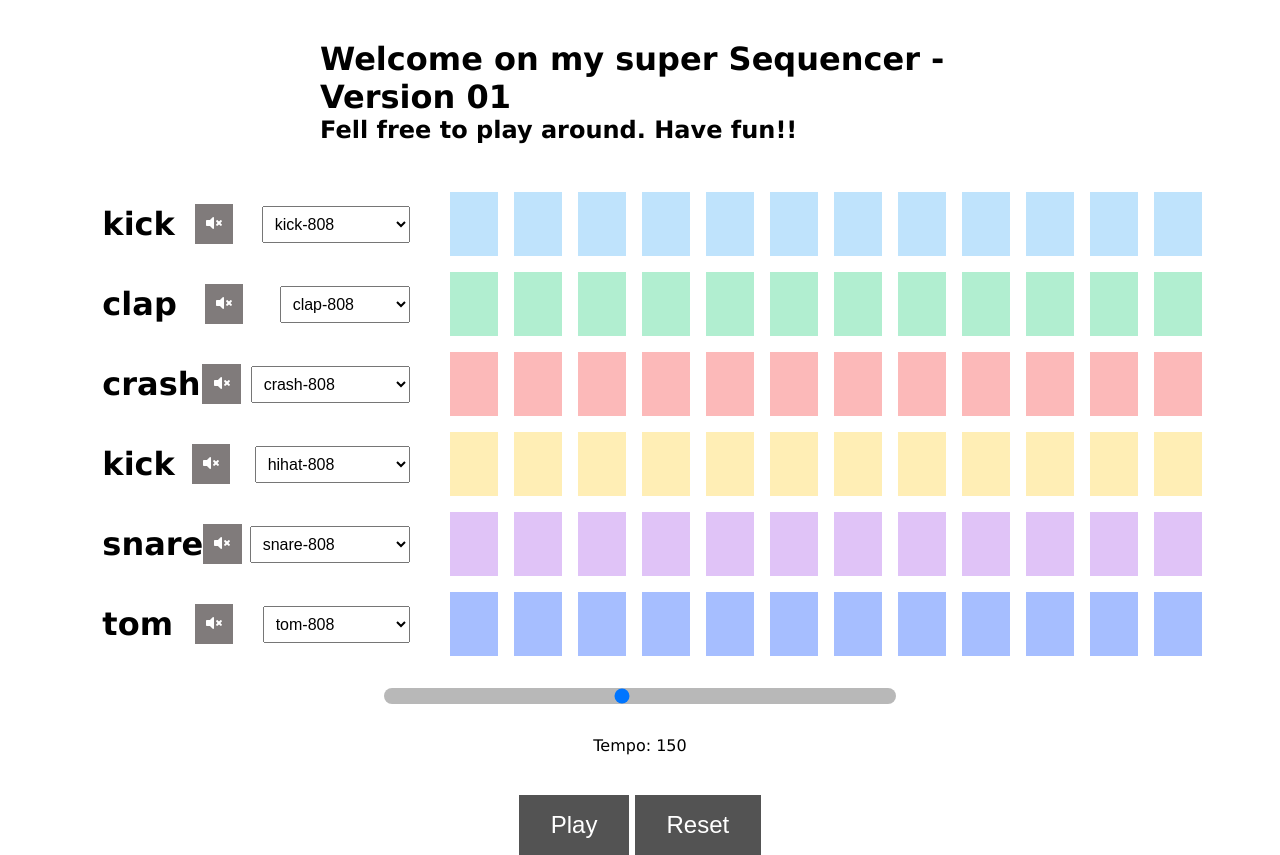
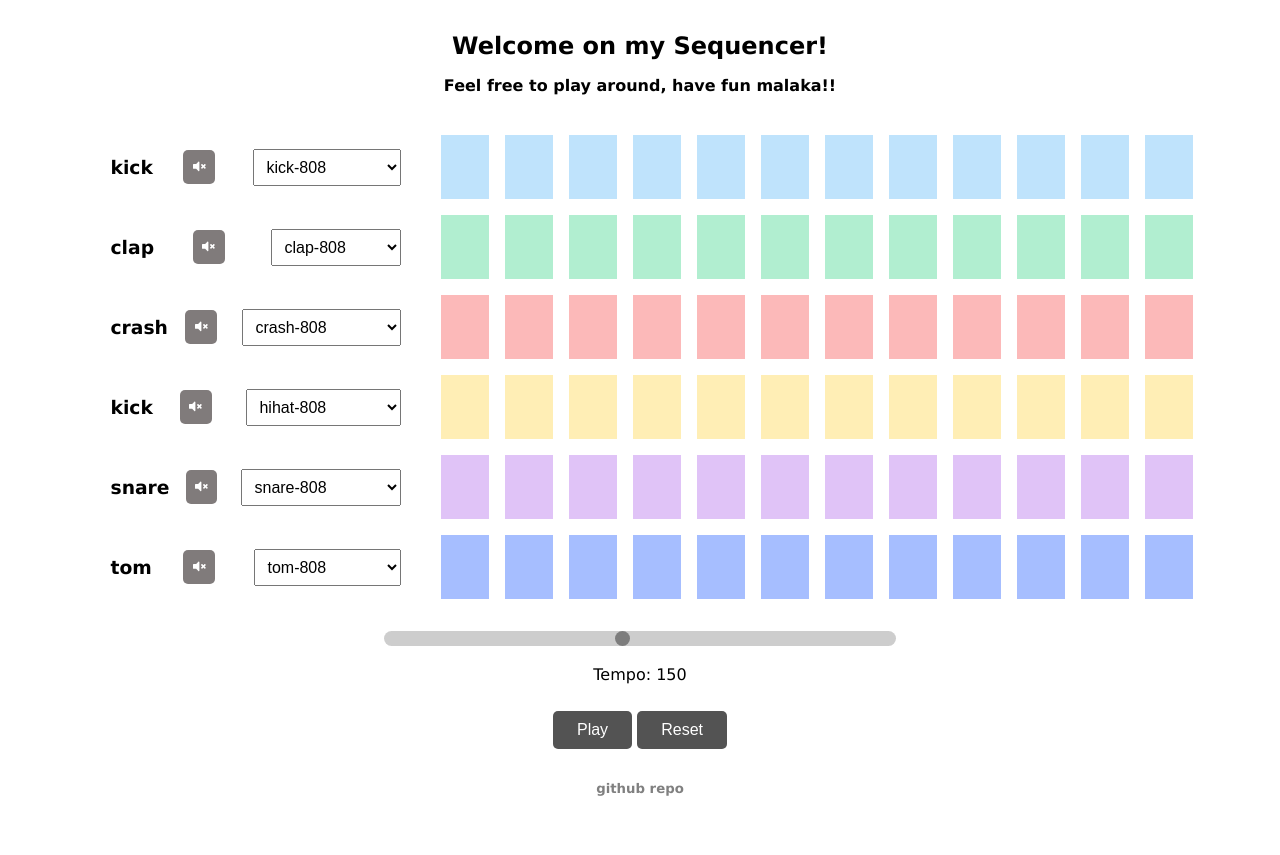
Before and after one commit to marcusbey/beatmaker_js, a PHP site: page / in a window 1280 px wide. After the commit the page ends 796 px from the top, so only its background shows below. Run offline with PHP 8.4, Linux system fonts and the light colour scheme.

Commit message:
a bit of styling

```diff
--- a/home.html
+++ b/home.html
@@ -10,14 +10,14 @@
 <body>
     <div class="container">
         <div class="intro">
-            <h1>Welcome on my super Sequencer - Version 01</h1>
-            <h2>Fell free to play around. Have fun!!</h2>
+            <h1>Welcome on my Sequencer!</h1>
+            <h2>Feel free to play around, have fun malaka!!</h2>
         </div>
 
         <div class="sequencer">
             <div class="track track-kick">
                 <div class="controls">
-                    <h1>kick</h1>
+                    <h3>kick</h3>
                     <button class="mute volume-kick"  data-track="0">
                         <i class="fas fa-volume-mute"></i>
                     </button>
@@ -53,7 +53,7 @@
 
             <div class="track track-clap">
                 <div class="controls">
-                    <h1>clap</h1>
+                    <h3>clap</h3>
                     <button class="mute volume-clap"  data-track="1">
                         <i class="fas fa-volume-mute"></i>
                     </button>
@@ -85,7 +85,7 @@
 
             <div class="track track-crash">
                 <div class="controls">
-                    <h1>crash</h1>
+                    <h3>crash</h3>
                     <button class="mute volume-crash"  data-track="2">
                         <i class="fas fa-volume-mute"></i>
                     </button>
@@ -114,7 +114,7 @@
 
             <div class="track track-hihat">
                 <div class="controls">
-                    <h1>kick</h1>
+                    <h3>kick</h3>
                     <button class="mute volume-hihat"  data-track="3">
                         <i class="fas fa-volume-mute"></i>
                     </button>
@@ -150,7 +150,7 @@
 
             <div class="track track-snare">
                 <div class="controls">
-                    <h1>snare</h1>
+                    <h3>snare</h3>
                     <button class="mute volume-snare"  data-track="4">
                         <i class="fas fa-volume-mute"></i>
                     </button>
@@ -189,7 +189,7 @@
 
             <div class="track track-tom">
                 <div class="controls">
-                    <h1>tom</h1>
+                    <h3>tom</h3>
                     <button class="mute volume-tom"  data-track="5">
                         <i class="fas fa-volume-mute"></i>
                     </button>
@@ -241,7 +241,10 @@
         <audio class="hihat-sound" src="./allSounds/hihat-analog.wav"></audio>
         <audio class="snare-sound" src="./allSounds/snare-acoustic01.wav"></audio>
         <audio class="tom-sound" src="./allSounds/tom-acoustic01.wav"></audio>
+        <h5 class="gh-link"><a href="https://github.com/marcusbey/beatmaker_js"> github repo</a></h5>
     </div>
+
+
 
 
     <script src="https://cdnjs.cloudflare.com/ajax/libs/font-awesome/5.15.1/js/all.min.js" integrity="sha512-F5QTlBqZlvuBEs9LQPqc1iZv2UMxcVXezbHzomzS6Df4MZMClge/8+gXrKw2fl5ysdk4rWjR0vKS7NNkfymaBQ==" crossorigin="anonymous"></script>
--- a/main.css
+++ b/main.css
@@ -14,8 +14,27 @@ i, svg {
 .intro{
 
     width: 50%;
-    margin: 2.5rem auto;
+    margin: 2rem auto;
+    text-align: center;
 
+}
+.gh-link {
+    margin: 1rem;
+    text-align: center;
+}
+
+a {
+    text-decoration: none;
+    color: grey;
+}
+
+h1 {
+    font-size: 1.5rem;
+    margin-bottom: 1rem;
+
+}
+h2 {
+    font-size: 1rem;
 }
 
 .pad {
@@ -107,11 +126,13 @@ i, svg {
 }
 
 .controls button {
-    padding: 0.7rem;
+    padding: 0.6rem;
+    margin: 0 1rem;
+    border-radius: 5px;
     border: none;
     background: rgb(128, 123, 123);
     color: white;
-    font-size: 1rem;
+    font-size: 0.8rem;
     cursor: pointer;
     transition: all 0.5s ease;
 }
@@ -123,13 +144,15 @@ i, svg {
 
 .playBtn, .resetBtn {
     margin: 0 auto;
-    padding: 1rem 2rem;
-    font-size: 1.5rem;
+    padding: 0.6rem 1.5rem;
+    font-size: 1rem;
+    border-radius: 5px;
     background: rgb(83, 83, 83);
     color: white;
     border: none;
     cursor: pointer;
     margin-top: 1rem;
+    margin-bottom: 1rem;
 
 }
 
@@ -152,17 +175,43 @@ select {
 
 .tempo-slider {
     -webkit-appearance: none;
+    appearance: none;
+    outline: none;
     margin: 1rem 0rem;
+    opacity: 0.7;
+    -webkit-transition: .2s;
+    transition: opacity .2s;
     width: 100%;
     position: relative;
     background:rgb(184, 184, 184);
     cursor: pointer;
     border-radius: 1rem;
 }
+.tempo-slider:hover {
+    opacity: 1;
+  }
+
+.tempo-slider::-webkit-slider-thumb {
+    -webkit-appearance: none;
+    appearance: none;
+    width: 15px;
+    height: 15px;
+    border-radius: 50%;
+    background: #474747;
+    cursor: pointer;
+}
+
+.tempo-slider::-moz-range-thumb {
+    width: 15px;
+    height: 15px;
+    border-radius: 50%;
+    background: #474747;
+    cursor: pointer;
+}
 
 .tempo p {
     font-size: 1rem;
-    margin: 1rem;
+    margin: 0.2rem;
     text-align: center;
 
 }
```
Also changed, not shown: 1 other file.
